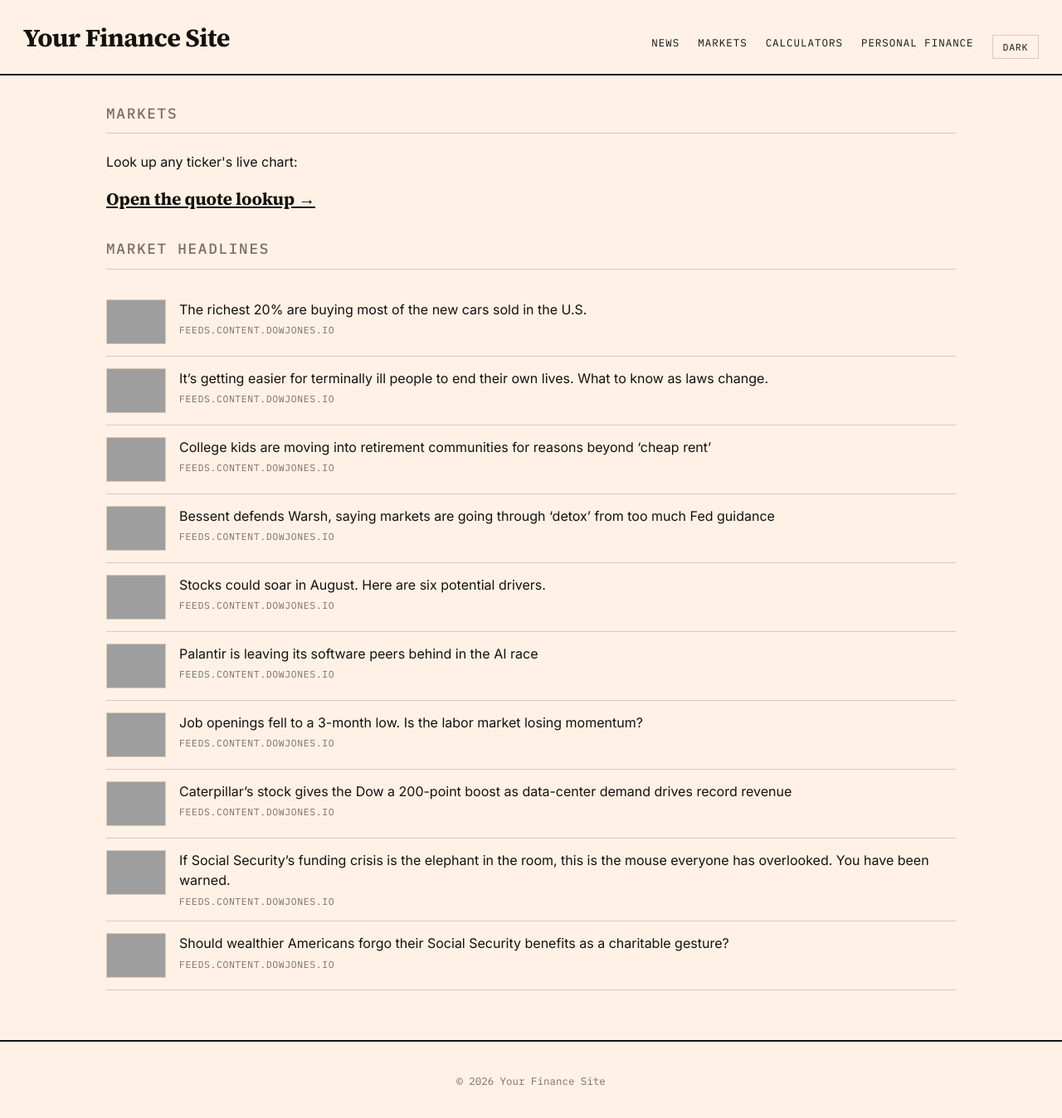
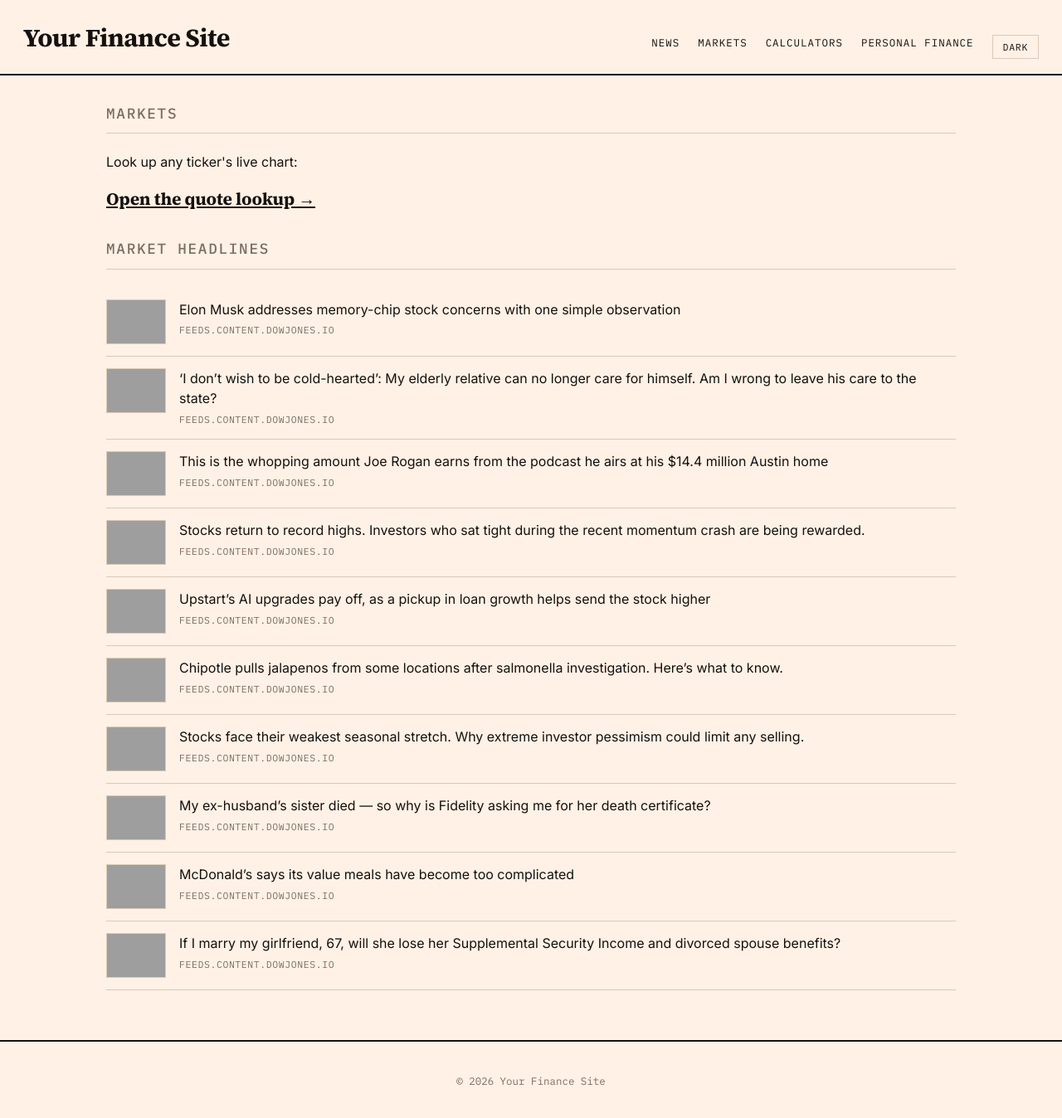
Before and after one commit to GlobTechCo/globtechco.github.io, a Jekyll site: the page built from markets.html, in a window 1280 px wide, cut to the strip 0-1352 px from the top of the page. Shown: the top 1348 px of the strip at 83% size. Built offline with Jekyll 4.4.1, drawn with Linux system fonts in a browser that asks for light colours; a script that is not in the unit is left out; grey boxes are pictures that could not be loaded.

Commit message:
Auto-content update 2026-08-05

```diff
--- a/_data/aggregator.yml
+++ b/_data/aggregator.yml
@@ -1,50 +1,50 @@
-- title: "The richest 20% are buying most of the new cars sold in the U.S."
-  link: "https://www.marketwatch.com/story/the-richest-20-are-buying-most-of-the-new-cars-sold-in-the-u-s-6e470ad4?mod=mw_rss_topstories"
+- title: "Elon Musk addresses memory-chip stock concerns with one simple observation"
+  link: "https://www.marketwatch.com/story/elon-musk-addresses-memory-chip-stock-concerns-with-one-simple-observation-df134d47?mod=mw_rss_topstories"
   source: "feeds.content.dowjones.io"
-  pubdate: "Tue, 04 Aug 2026 17:09:00 GMT"
-  image: "https://images.mktw.net/im-67052385"
-- title: "It\u2019s getting easier for terminally ill people to end their own lives. What to know as laws change."
-  link: "https://www.marketwatch.com/story/its-getting-easier-for-terminally-ill-people-to-end-their-own-lives-what-to-know-as-laws-change-4fa04c54?mod=mw_rss_topstories"
+  pubdate: "Wed, 05 Aug 2026 09:45:00 GMT"
+  image: "https://images.mktw.net/im-50057077"
+- title: "\u2018I don\u2019t wish to be cold-hearted\u2019: My elderly relative can no longer care for himself. Am I wrong to leave his care to the state?"
+  link: "https://www.marketwatch.com/story/i-dont-wish-to-be-cold-hearted-my-elderly-relative-can-no-longer-care-for-himself-am-i-wrong-to-leave-his-care-to-the-state-8d546b32?mod=mw_rss_topstories"
   source: "feeds.content.dowjones.io"
-  pubdate: "Tue, 04 Aug 2026 16:56:00 GMT"
-  image: "https://images.mktw.net/im-62503237"
-- title: "College kids are moving into retirement communities for reasons beyond \u2018cheap rent\u2019"
-  link: "https://www.marketwatch.com/story/college-kids-are-moving-into-retirement-communities-for-reasons-beyond-cheap-rent-577dc94b?mod=mw_rss_topstories"
+  pubdate: "Wed, 05 Aug 2026 09:15:00 GMT"
+  image: "https://images.mktw.net/im-96138603"
+- title: "This is the whopping amount Joe Rogan earns from the podcast he airs at his $14.4 million Austin home"
+  link: "https://www.marketwatch.com/story/this-is-the-whopping-amount-joe-rogan-earns-from-the-podcast-he-airs-at-his-14-4-million-austin-home-0fccf407?mod=mw_rss_topstories"
   source: "feeds.content.dowjones.io"
-  pubdate: "Tue, 04 Aug 2026 16:34:00 GMT"
-  image: "https://images.mktw.net/im-85769550"
-- title: "Bessent defends Warsh, saying markets are going through \u2018detox\u2019 from too much Fed guidance"
-  link: "https://www.marketwatch.com/story/bessent-defends-warsh-saying-markets-are-going-through-detox-from-too-much-fed-guidance-39dfc765?mod=mw_rss_topstories"
+  pubdate: "Wed, 05 Aug 2026 09:02:00 GMT"
+  image: "https://images.mktw.net/im-52572978"
+- title: "Stocks return to record highs. Investors who sat tight during the recent momentum crash are being rewarded."
+  link: "https://www.marketwatch.com/story/stocks-return-to-record-highs-investors-who-sat-tight-during-the-recent-momentum-crash-are-being-rewarded-8c960105?mod=mw_rss_topstories"
   source: "feeds.content.dowjones.io"
-  pubdate: "Tue, 04 Aug 2026 16:25:00 GMT"
-  image: "https://images.mktw.net/im-44559300"
-- title: "Stocks could soar in August. Here are six potential drivers."
-  link: "https://www.marketwatch.com/story/stocks-could-soar-in-august-here-are-six-potential-drivers-89d91780?mod=mw_rss_topstories"
+  pubdate: "Tue, 04 Aug 2026 22:40:00 GMT"
+  image: "https://images.mktw.net/im-51646007"
+- title: "Upstart\u2019s AI upgrades pay off, as a pickup in loan growth helps send the stock higher"
+  link: "https://www.marketwatch.com/story/upstarts-ai-upgrades-pay-off-as-a-pickup-in-loan-growth-helps-send-the-stock-higher-32e7ec9d?mod=mw_rss_topstories"
   source: "feeds.content.dowjones.io"
-  pubdate: "Tue, 04 Aug 2026 15:33:00 GMT"
-  image: "https://images.mktw.net/im-72030414"
-- title: "Palantir is leaving its software peers behind in the AI race"
-  link: "https://www.marketwatch.com/story/palantir-is-leaving-its-software-peers-behind-in-the-ai-race-45280581?mod=mw_rss_topstories"
+  pubdate: "Tue, 04 Aug 2026 22:22:00 GMT"
+  image: "https://images.mktw.net/im-36097024"
+- title: "Chipotle pulls jalapenos from some locations after salmonella investigation. Here\u2019s what to know."
+  link: "https://www.marketwatch.com/story/chipotle-pulls-jalapenos-from-some-locations-after-salmonella-investigation-heres-what-to-know-20d8c66f?mod=mw_rss_topstories"
   source: "feeds.content.dowjones.io"
-  pubdate: "Tue, 04 Aug 2026 15:29:00 GMT"
-  image: "https://images.mktw.net/im-70670776"
-- title: "Job openings fell to a 3-month low. Is the labor market losing momentum?"
-  link: "https://www.marketwatch.com/story/job-openings-fell-to-a-3-month-low-is-the-labor-market-losing-momentum-05fcbc49?mod=mw_rss_topstories"
+  pubdate: "Tue, 04 Aug 2026 21:54:00 GMT"
+  image: "https://images.mktw.net/im-77547915"
+- title: "Stocks face their weakest seasonal stretch. Why extreme investor pessimism could limit any selling."
+  link: "https://www.marketwatch.com/story/stocks-face-their-weakest-seasonal-stretch-why-extreme-investor-pessimism-could-limit-any-selling-768261e9?mod=mw_rss_topstories"
   source: "feeds.content.dowjones.io"
-  pubdate: "Tue, 04 Aug 2026 15:03:00 GMT"
-  image: "https://images.mktw.net/im-08087070"
-- title: "Caterpillar\u2019s stock gives the Dow a 200-point boost as data-center demand drives record revenue"
-  link: "https://www.marketwatch.com/story/caterpillar-is-killing-it-and-data-center-demand-is-driving-record-revenue-161b84d1?mod=mw_rss_topstories"
+  pubdate: "Tue, 04 Aug 2026 21:25:00 GMT"
+  image: "https://images.mktw.net/im-17331664"
+- title: "My ex-husband\u2019s sister died \u2014 so why is Fidelity asking me for her death certificate?"
+  link: "https://www.marketwatch.com/story/its-like-buying-a-lottery-ticket-fidelity-asked-for-my-former-sister-in-laws-death-certificate-does-this-mean-im-due-a-windfall-2ebdcd69?mod=mw_rss_topstories"
   source: "feeds.content.dowjones.io"
-  pubdate: "Tue, 04 Aug 2026 14:36:00 GMT"
-  image: "https://images.mktw.net/im-24902427"
-- title: "If Social Security\u2019s funding crisis is the elephant in the room, this is the mouse everyone has overlooked. You have been warned."
-  link: "https://www.marketwatch.com/story/if-social-securitys-funding-crisis-is-the-elephant-in-the-room-this-is-the-mouse-everyone-has-overlooked-you-have-been-warned-b95c450d?mod=mw_rss_topstories"
+  pubdate: "Tue, 04 Aug 2026 21:21:00 GMT"
+  image: "https://images.mktw.net/im-08192839"
+- title: "McDonald\u2019s says its value meals have become too complicated"
+  link: "https://www.marketwatch.com/story/mcdonalds-admits-its-value-meals-have-become-too-confusing-dc076468?mod=mw_rss_topstories"
   source: "feeds.content.dowjones.io"
-  pubdate: "Tue, 04 Aug 2026 14:30:00 GMT"
-  image: "https://images.mktw.net/im-91835700"
-- title: "Should wealthier Americans forgo their Social Security benefits as a charitable gesture?"
-  link: "https://www.marketwatch.com/story/should-wealthier-americans-forgo-their-social-security-benefits-as-a-charitable-gesture-2c7b6801?mod=mw_rss_topstories"
+  pubdate: "Tue, 04 Aug 2026 21:13:00 GMT"
+  image: "https://images.mktw.net/im-44634285"
+- title: "If I marry my girlfriend, 67, will she lose her Supplemental Security Income and divorced spouse benefits?"
+  link: "https://www.marketwatch.com/story/if-i-marry-my-girlfriend-67-will-she-lose-her-supplemental-security-income-and-divorced-spouse-benefits-9340bab9?mod=mw_rss_topstories"
   source: "feeds.content.dowjones.io"
-  pubdate: "Tue, 04 Aug 2026 14:15:00 GMT"
-  image: "https://images.mktw.net/im-55523121"
+  pubdate: "Tue, 04 Aug 2026 21:00:00 GMT"
+  image: "https://images.mktw.net/im-13956007"
```
